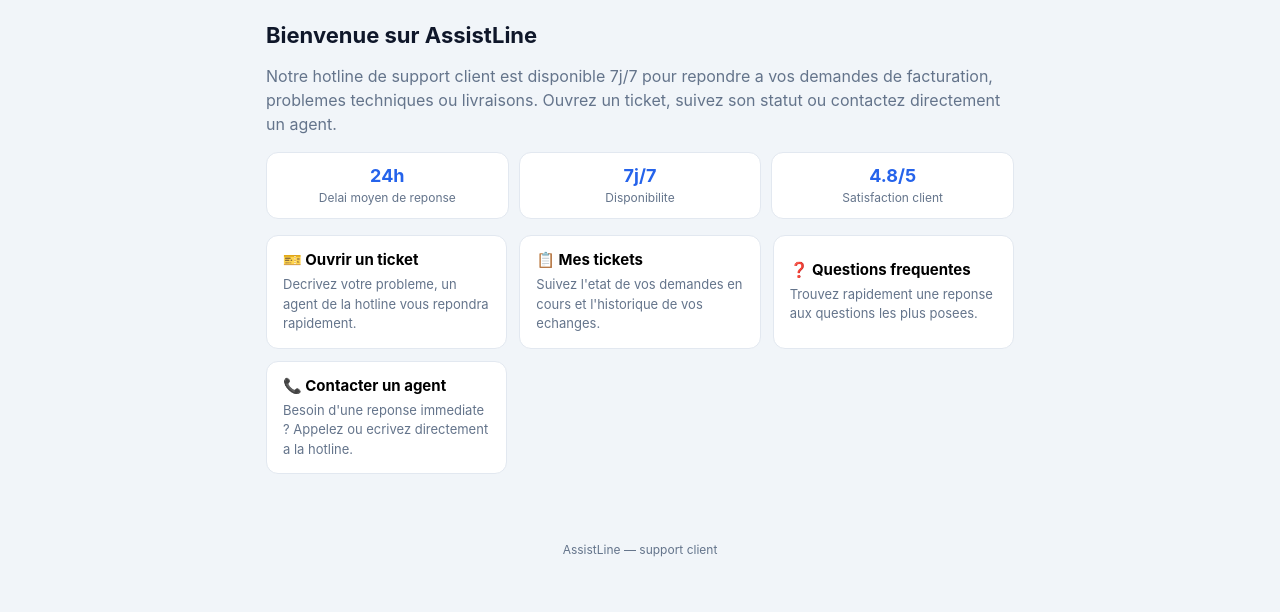
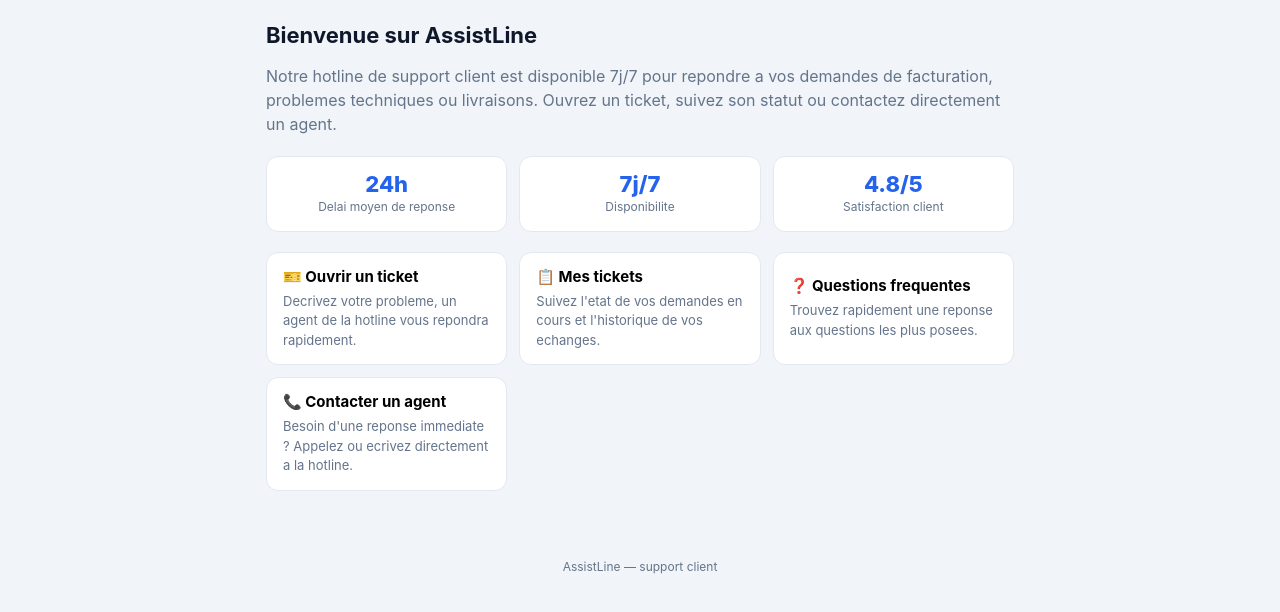
Before and after one commit to kateuhornella2-lgtm/-pwa-assistline, a plain HTML site: page index.html in a window 1280 px wide. Shown: the part 110-722 px from the top of the page. Drawn offline with Linux system fonts and the light colour scheme.

Commit message:
Ameliore l'espacement et la mise en forme des stats de la hotline

```diff
--- a/css/style.css
+++ b/css/style.css
@@ -108,22 +108,29 @@ h1 { font-size: 22px; margin: 4px 0 12px; }
 .muted { color: var(--muted); }
 
 .stat-row {
-  display: flex;
-  gap: 10px;
-  margin: 16px 0;
-  flex-wrap: wrap;
+  display: grid;
+  grid-template-columns: repeat(3, 1fr);
+  gap: 12px;
+  margin: 20px 0;
 }
 .stat {
-  flex: 1;
-  min-width: 120px;
+  display: flex;
+  flex-direction: column;
+  align-items: center;
+  gap: 4px;
   background: #fff;
   border: 1px solid #e2e8f0;
   border-radius: var(--radius);
-  padding: 12px 14px;
+  padding: 16px 10px;
   text-align: center;
 }
-.stat strong { display: block; font-size: 18px; color: var(--blue); }
-.stat span { font-size: 12px; color: var(--muted); }
+.stat strong { font-size: 22px; font-weight: 800; line-height: 1; color: var(--blue); }
+.stat span { font-size: 12px; color: var(--muted); line-height: 1.3; }
+
+@media (max-width: 480px) {
+  .stat-row { grid-template-columns: 1fr; }
+  .stat { flex-direction: row; justify-content: center; gap: 8px; padding: 12px; }
+}
 
 .grid-cards {
   display: grid;
```
